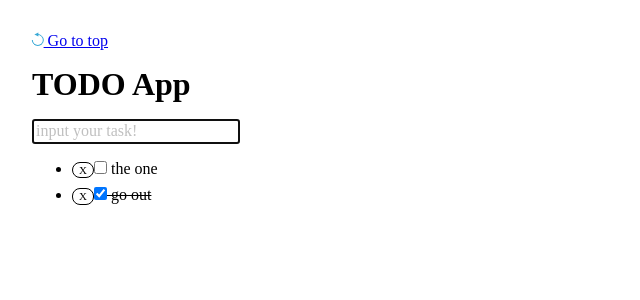
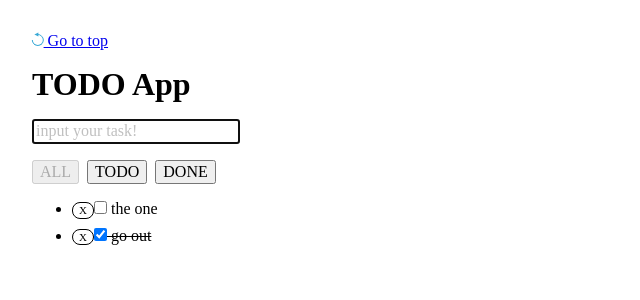
Before and after one commit to arx-8/try-nuxt-js, a Nuxt app: page /todo-app in a window 1280 px wide. Shown: the top 300 px of the page, without its empty margins (0-640 px from the left). Built offline with nearby package versions, Linux system fonts and the light colour scheme.

Commit message:
feat: Add filter buttons

```diff
--- a/src/pages/todo-app.vue
+++ b/src/pages/todo-app.vue
@@ -16,9 +16,32 @@
           @keydown.enter="onAddTodo"
         />
       </div>
-      <div>
+      <div class="actions">
+        <button
+          class="filter-button"
+          :disabled="filter === 'all'"
+          @click.stop.prevent="onClickFilter('all')"
+        >
+          ALL
+        </button>
+        <button
+          class="filter-button"
+          :disabled="filter === 'todo'"
+          @click.stop.prevent="onClickFilter('todo')"
+        >
+          TODO
+        </button>
+        <button
+          class="filter-button"
+          :disabled="filter === 'done'"
+          @click.stop.prevent="onClickFilter('done')"
+        >
+          DONE
+        </button>
+      </div>
+      <div class="todo-list">
         <ul>
-          <li v-for="(todo, i) in todoList" :key="todo.id">
+          <li v-for="(todo, i) in filteredTodoList" :key="todo.id">
             <button
               class="delete-button"
               @click.stop.prevent="onClickDelete(i)"
@@ -46,7 +69,9 @@
 
 <script lang="ts">
 /* eslint-disable sort-keys-fix/sort-keys-fix */
+// organize-imports-ignore
 import Vue from 'vue'
+import { assertNever } from '@/types/utils'
 
 type Todo = {
   done: boolean
@@ -54,7 +79,10 @@ type Todo = {
   taskName: string
 }
 
+type Filter = 'all' | 'todo' | 'done'
+
 type Data = {
+  filter: Filter
   taskName: string
   todoList: Todo[]
 }
@@ -62,17 +90,19 @@ type Data = {
 type Methods = {
   onAddTodo: (e: KeyboardEvent) => void
   onClickDelete: (index: number) => void
+  onClickFilter: (filter: Filter) => void
   onClickTodo: (index: number) => void
 }
 
 type Computed = {
-  // NOP
+  filteredTodoList: Data['todoList']
 }
 
 export default Vue.extend<Data, Methods, Computed>({
   layout: 'default-layout',
   data() {
     return {
+      filter: 'all',
       taskName: '',
       todoList: [
         {
@@ -87,6 +117,25 @@ export default Vue.extend<Data, Methods, Computed>({
         },
       ],
     }
+  },
+  computed: {
+    filteredTodoList() {
+      return this.todoList.filter((t) => {
+        switch (this.filter) {
+          case 'all':
+            return true
+
+          case 'todo':
+            return !t.done
+
+          case 'done':
+            return t.done
+
+          default:
+            return assertNever(this.filter)
+        }
+      })
+    },
   },
   mounted() {
     if (this.$refs.taskNameInput instanceof HTMLInputElement) {
@@ -114,6 +163,9 @@ export default Vue.extend<Data, Methods, Computed>({
         todo.done = !todo.done
       }
     },
+    onClickFilter(filter) {
+      this.filter = filter
+    },
   },
 })
 </script>
@@ -125,6 +177,27 @@ export default Vue.extend<Data, Methods, Computed>({
 
 .main {
   padding-top: 16px;
+}
+
+.actions {
+  padding-top: 16px;
+  display: flex;
+}
+
+.todo-list {
+  padding-top: 16px;
+}
+
+.filter-button {
+  cursor: pointer;
+}
+
+.filter-button:not(:first-child) {
+  margin-left: 8px;
+}
+
+.filter-button:disabled {
+  cursor: default;
 }
 
 .input::placeholder {
--- a/src/styles/global.css
+++ b/src/styles/global.css
@@ -1,3 +1,7 @@
 h1 {
   margin: 0;
 }
+
+ul {
+  margin: 0;
+}
--- /dev/null
+++ b/src/types/utils.ts
@@ -0,0 +1,20 @@
+/**
+ * `any` that should be fix
+ */
+// eslint-disable-next-line @typescript-eslint/no-explicit-any
+export type FixMeAny = any
+
+/**
+ * For cast. No need to fix it.
+ */
+// eslint-disable-next-line @typescript-eslint/no-explicit-any
+export type CastAny = any
+
+/**
+ * for exhaustive check
+ */
+export const assertNever = (x: never): never => {
+  throw new Error(
+    `Unexpected value (\`${JSON.stringify(x)}\`). Should have been never.`
+  )
+}
```
